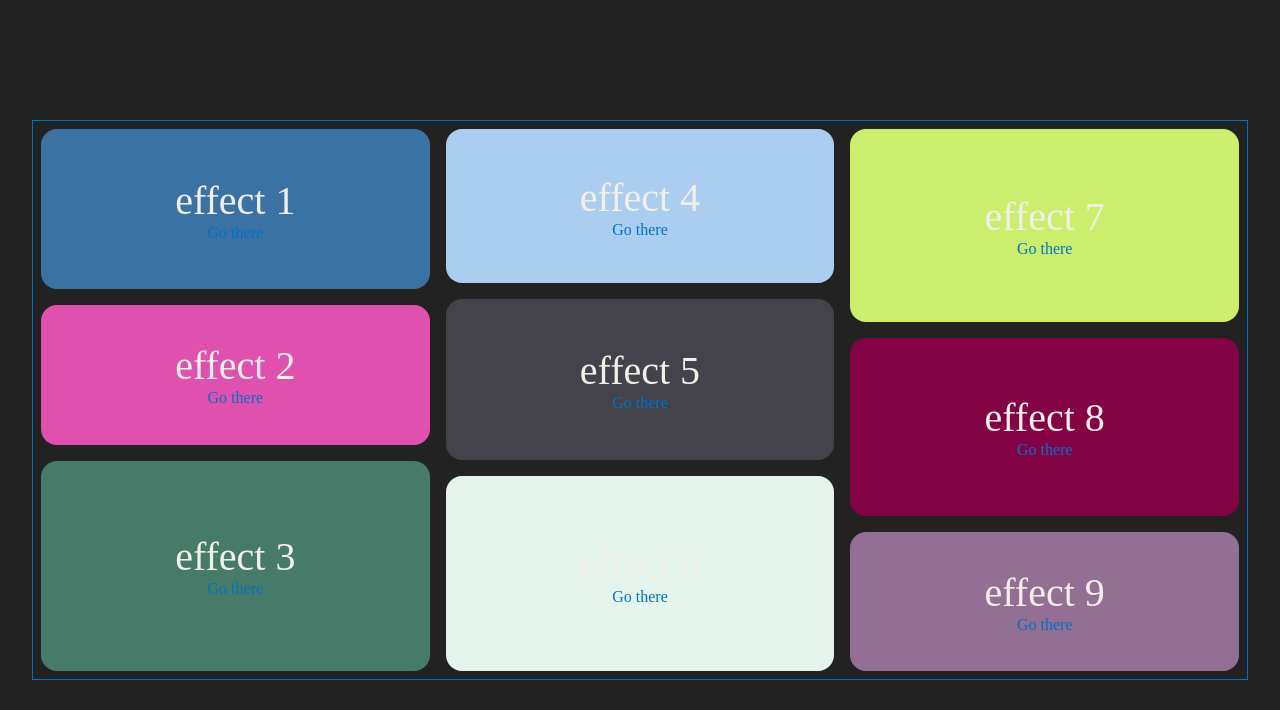
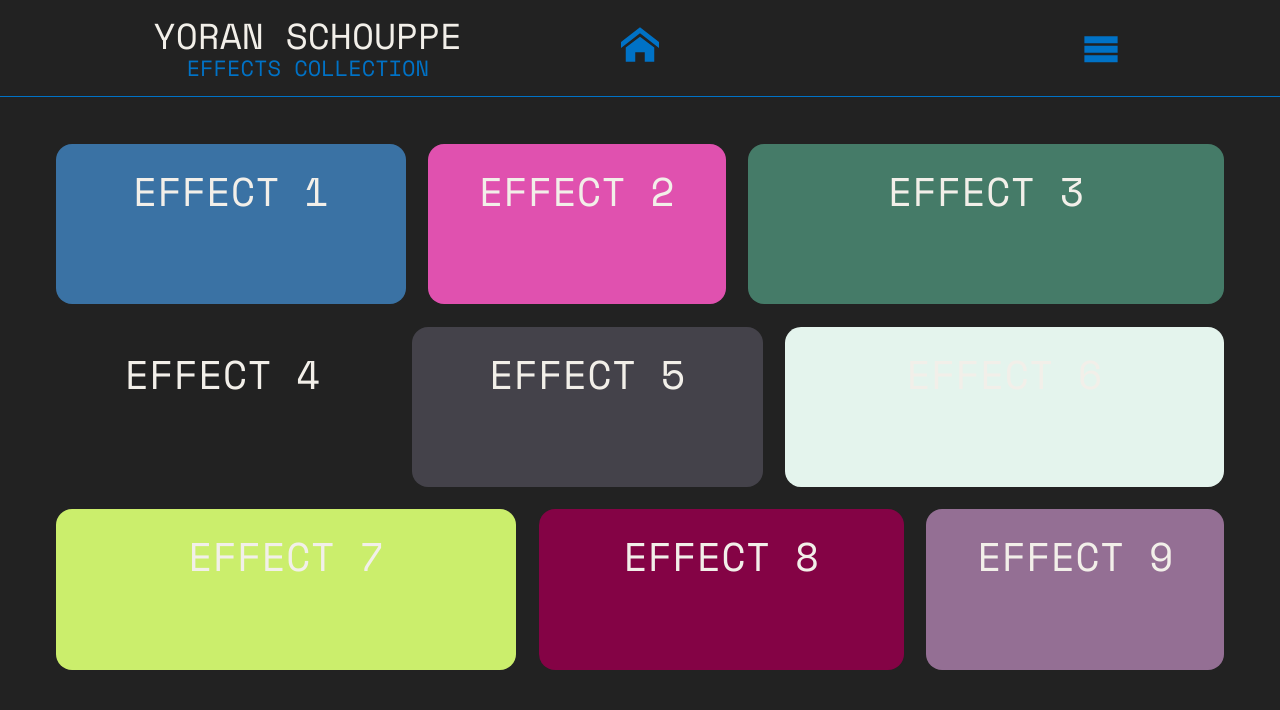
Before and after one commit to schouppeyoran/effectscollection, a React (Create React App) app: page / in a window 1280 px wide. Shown: the top 710 px of the page. Built offline with nearby package versions, Linux system fonts and the light colour scheme.

Commit message:
add navbar & style homepage

```diff
--- a/package.json
+++ b/package.json
@@ -8,6 +8,7 @@
     "@testing-library/user-event": "^13.5.0",
     "react": "^18.2.0",
     "react-dom": "^18.2.0",
+    "react-icons": "^4.8.0",
     "react-scripts": "5.0.1",
     "web-vitals": "^2.1.4"
   },
--- a/src/App.jsx
+++ b/src/App.jsx
@@ -5,7 +5,7 @@ import {EffectsCollection, Navbar, } from './components';
 const App = () => {
     return (
         <>
-            {/* <Navbar/> */}
+            <Navbar/>
             <EffectsCollection/>
         </>
     )
--- a/src/components/EffectsCollection/EffectsCollection.jsx
+++ b/src/components/EffectsCollection/EffectsCollection.jsx
@@ -1,45 +1,6 @@
 import React from 'react';
 import './effectsCollection.css';
-
-const effects = [
-    {
-        label: 'effect 1',
-        link: '#'
-    },
-    {
-        label: 'effect 2',
-        link: '#'
-    },
-    {
-        label: 'effect 3',
-        link: '#'
-    },
-    {
-        label: 'effect 4',
-        link: '#'
-    },
-    {
-        label: 'effect 5',
-        link: '#'
-    },
-    {
-        label: 'effect 6',
-        link: '#'
-    },
-    {
-        label: 'effect 7',
-        link: '#'
-    },
-    {
-        label: 'effect 8',
-        link: '#'
-    },
-    {
-        label: 'effect 9',
-        link: '#'
-    },
-
-]
+import { effects } from '../../constants';
 
 const EffectsCollection = () => {
 
@@ -50,24 +11,24 @@ const EffectsCollection = () => {
 
     const getRandomFlexValue = () => {
         // Generate a random number between 0.5 and 3 with one decimal place
-        return (Math.random() * (3 - 0.5) + 0.5).toFixed(1);
+        return (Math.random() * (3 - 0.3) + 0.3).toFixed(1);
     };
 
   return (
     <section id='effectsCollection' className='app__effectsCollection'>
         <div className="app__effectsCollection-container">
             {effects.map((effect, index) => (
-                <div
+                <a
                 className="app__effectsCollection-effect"
                 style={{
                     backgroundColor: getRandomColor(),
                     flex: getRandomFlexValue()
                 }}
                 key={index}
+                href={effect.link}
                 >
                     <h1>{effect.label}</h1>
-                    <a href={effect.link}>Go there</a>
-                </div>
+                </a>
             ))}
         </div>
     </section>
--- a/src/components/EffectsCollection/effectsCollection.css
+++ b/src/components/EffectsCollection/effectsCollection.css
@@ -7,32 +7,50 @@
 }
 
 .app__effectsCollection-container {
-    border: 1px solid var(--color-primary);
     width: 95%;
     height: 70%;
     display: flex;
-    flex-direction: column;
+    flex-direction: row;
     flex-wrap: wrap;
-    overflow: hidden;
-    position: relative;
+    overflow-y: scroll;
+    overflow-x: visible;
+    transition: var(--transition);
+    padding: 0.8rem;
+}
+
+.app__effectsCollection-container::-webkit-scrollbar {
+    background-color: var(--color-bg);
+}
+
+.app__effectsCollection-container::-webkit-scrollbar-thumb {
+    background-color: var(--color-primary);
+    border-radius: 2rem;
 }
 
 .app__effectsCollection-effect {
-    flex: 1;
     padding: 1rem;
     border: 1px solid transparent;
     border-radius: 1rem;
-    background: #abcdef;
     display: flex;
     flex-direction: column;
     align-items: center;
-    justify-content: center;
-    margin: 0.5rem;
-    transition: all 0.5s ease-in-out;
-    columns: 4 auto;
-    min-height: 25%;
+    justify-content: flex-start;
+    margin: 0.7rem;
+    transition: all 1.4s ease;
+    min-width: 25%;
+    min-height: 30%;
+    z-index: 5;
 }
 
 .app__effectsCollection-effect:hover {
     flex: 10 !important;
+    box-shadow: 0 5px 15px var(--color-primary);
+    transform: translateY(-1%) scale(102%);
 }
+
+.app__effectsCollection-effect h1 {
+    text-transform: uppercase;
+    text-align: center;
+    transition: var(--transition);
+    color: var(--color-text-main);
+}
--- a/src/components/Navbar/Navbar.jsx
+++ b/src/components/Navbar/Navbar.jsx
@@ -1,9 +1,39 @@
-import React from 'react';
+import React, { useState } from 'react';
 import './navbar.css';
+import { ImMenu, ImCross, ImHome } from 'react-icons/im';
+import { effects } from '../../constants';
 
 const Navbar = () => {
+  const [toggleMenu, setToggleMenu] = useState(false);
+
   return (
-    <div>Navbar</div>
+    <nav>
+      <div className="app__navbar container">
+        <div className="app__navbar-logo">
+          <div>
+            <h1>Yoran Schouppe</h1>
+            <h2>Effects Collection</h2>
+          </div>
+        </div>
+        <div className="app__navbar-home">
+          <a href=""><ImHome/></a>
+        </div>
+        <div className="app__navbar-menu">
+          {toggleMenu ?
+          <ImCross onClick={() => setToggleMenu(false)}/>
+          :
+          <ImMenu onClick={() => setToggleMenu(true)}/>
+          }
+          {toggleMenu && (
+            <ul className='app__navbar-links'>
+              {effects.map((effect) => (
+                <li><a href={effect.link}>{effect.label}</a></li>
+              ))}
+            </ul>
+          )}
+        </div>
+      </div>
+    </nav>
   )
 }
 
--- a/src/components/Navbar/navbar.css
+++ b/src/components/Navbar/navbar.css
@@ -0,0 +1,81 @@
+nav {
+    position: fixed;
+    top: 0;
+    width: 100%;
+    border-bottom: 1px solid var(--color-primary);
+    z-index: 100;
+}
+
+.app__navbar {
+    display: flex;
+    flex-direction: row;
+    align-items: center;
+    padding-top: 1rem;
+    padding-bottom: 1rem;
+}
+
+.app__navbar-logo {
+    width: 50%;
+    display: flex;
+    justify-content: flex-start;
+}
+
+.app__navbar-logo > div {
+    display: flex;
+    flex-direction: column;
+    align-items: center;
+    text-transform: uppercase;
+}
+
+.app__navbar-logo h1 {
+    font-size: 36px;
+    line-height: 40px;
+}
+
+.app__navbar-logo h2 {
+    font-size: 22px;
+    line-height: 24px;
+    color: var(--color-primary);
+}
+
+.app__navbar-menu {
+    width: 50%;
+    display: flex;
+    flex-direction: column;
+    align-items: flex-end;
+    position: relative;
+}
+
+.app__navbar-menu svg,
+.app__navbar-home svg {
+    font-size: 50px;
+    color: var(--color-primary);
+    padding: 6px;
+    cursor: pointer;
+    transition: var(--transition);
+    border-radius: 5px;
+}
+
+.app__navbar-menu svg:hover,
+.app__navbar-home svg:hover {
+    background: var(--color-primary);
+    color: var(--color-text-main);
+}
+
+.app__navbar-links {
+    position: absolute;
+    display: flex;
+    flex-direction: column;
+    gap: 1rem;
+    background: var(--color-primary);
+    padding: 2rem 3rem;
+    border-radius: 1rem;
+    z-index: 20;
+    top: 160%;
+}
+
+.app__navbar-links a {
+    color: var(--color-text-main);
+    text-transform: uppercase;
+    font-weight: 700;
+}
--- a/src/constants/index.js
+++ b/src/constants/index.js
@@ -1,11 +1,45 @@
 import images from './images';
 
-export const navLinks = [
+export const effects = [
     {
-        id: '#about',
-        title: 'About me'
-    }
+        label: 'effect 1',
+        link: '/card-hover'
+    },
+    {
+        label: 'effect 2',
+        link: '#'
+    },
+    {
+        label: 'effect 3',
+        link: '#'
+    },
+    {
+        label: 'effect 4',
+        link: '#'
+    },
+    {
+        label: 'effect 5',
+        link: '#'
+    },
+    {
+        label: 'effect 6',
+        link: '#'
+    },
+    {
+        label: 'effect 7',
+        link: '#'
+    },
+    {
+        label: 'effect 8',
+        link: '#'
+    },
+    {
+        label: 'effect 9',
+        link: '#'
+    },
+
 ]
+
 
 export const socials = [
     {
--- a/src/index.css
+++ b/src/index.css
@@ -1,12 +1,12 @@
 /* ================ IMPORTING FONTS & OTHER RESOURCES ================ */
-
+@import url('https://fonts.googleapis.com/css2?family=Space+Mono:wght@400;700&display=swap');
 
 
 
 /* ================ VARIABLES ================ */
 :root {
   /* TYPOGRAPHY */
-  --font-main: ;
+  --font-main: 'Space Mono', monospace;
   --font-alt: ;
 
   /* COLOR SCHEME */
```
Also changed, not shown: 1 other file (tests, documents, lock files or other folders).
